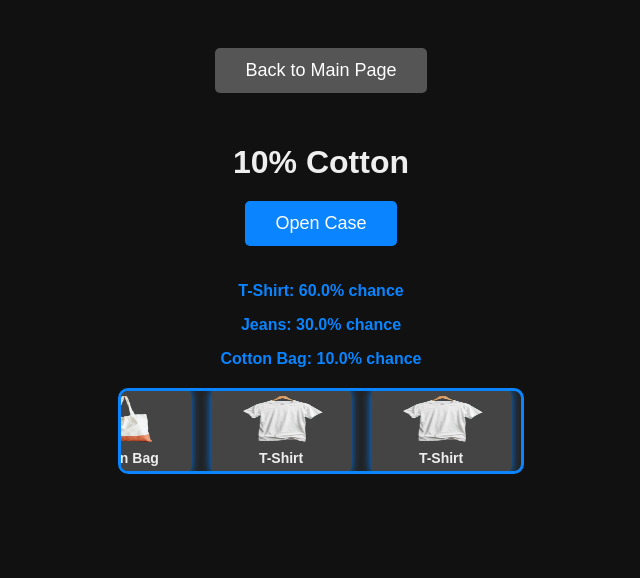
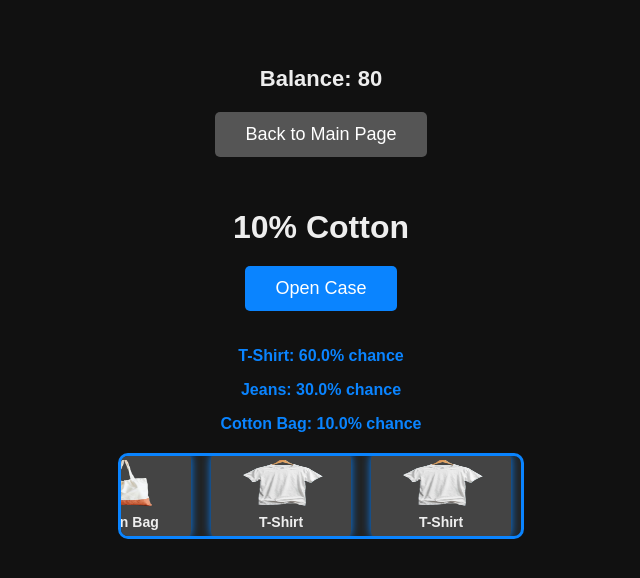
Before and after one commit to bobyfish/cottonflip, a plain HTML site: page cases/10-percent-cotton.html in a window 1280 px wide. Both pictures are taken after a click on the button "Open Case". Shown: the whole page, without its empty margins (319-959 px from the left). Drawn offline with Linux system fonts and the light colour scheme.

Commit message:
Update 10-percent-cotton.html

```diff
--- a/cases/10-percent-cotton.html
+++ b/cases/10-percent-cotton.html
@@ -10,6 +10,10 @@
       padding: 40px;
       background: #111;
       color: #eee;
+    }
+    #balance {
+      font-size: 22px;
+      margin-bottom: 20px;
     }
     h1 {
       margin-bottom: 20px;
@@ -91,6 +95,9 @@
 </head>
 <body>
 
+  <!-- ✅ Balance always at the top -->
+  <h2 id="balance">Balance: 100</h2>
+
   <!-- Back Button -->
   <button id="backButton" onclick="goBack()">Back to Main Page</button>
 
@@ -106,6 +113,29 @@
     function goBack() {
       window.location.href = "../index.html";
     }
+
+    // ✅ NEW: LocalStorage balance
+    let balance = localStorage.getItem('balance');
+    if (balance === null) {
+      balance = 100;
+      localStorage.setItem('balance', balance);
+    } else {
+      balance = parseInt(balance);
+    }
+
+    function updateBalanceDisplay() {
+      document.getElementById('balance').textContent = `Balance: ${balance}`;
+    }
+
+    updateBalanceDisplay();
+
+    const caseCost = 20;
+
+    const itemValues = {
+      "T-Shirt": 15,
+      "Jeans": 30,
+      "Cotton Bag": 50
+    };
 
     const items = [
       { name: "T-Shirt", weight: 60, image: "./images/tshirt.png" },
@@ -182,6 +212,16 @@
 
     document.getElementById('openCase').addEventListener('click', () => {
       if (isRolling) return;
+
+      if (balance < caseCost) {
+        alert("Not enough balance to open this case!");
+        return;
+      }
+
+      balance -= caseCost;
+      localStorage.setItem('balance', balance);
+      updateBalanceDisplay();
+
       isRolling = true;
 
       const scrollItemsCount = 30;
@@ -204,7 +244,11 @@
       roller.style.left = `-${scrollDistance}px`;
 
       roller.addEventListener('transitionend', () => {
-        alert(`You got: ${finalItem.name}! 🎉`);
+        const reward = itemValues[finalItem.name] || 0;
+        balance += reward;
+        localStorage.setItem('balance', balance);
+        updateBalanceDisplay();
+        alert(`You got: ${finalItem.name}! 🎉 You earned ${reward}.`);
         isRolling = false;
       }, { once: true });
     });
```
